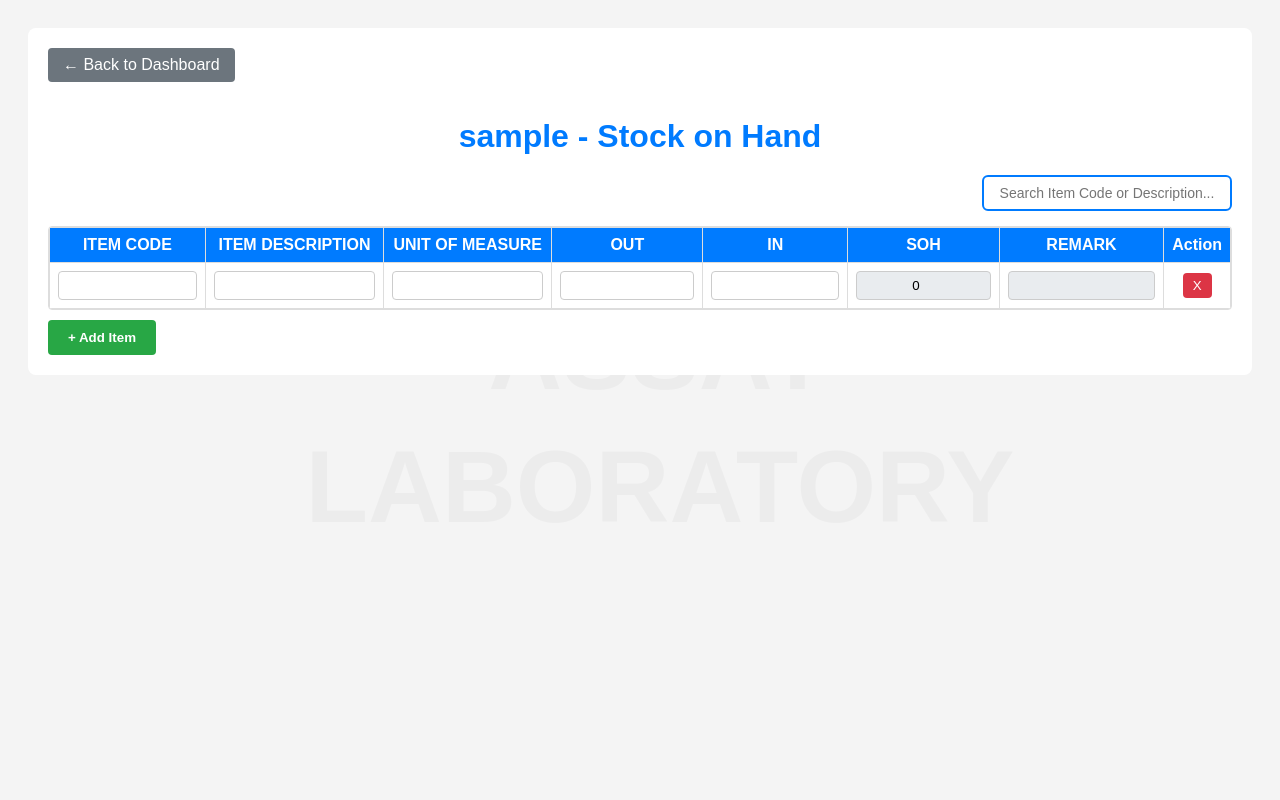
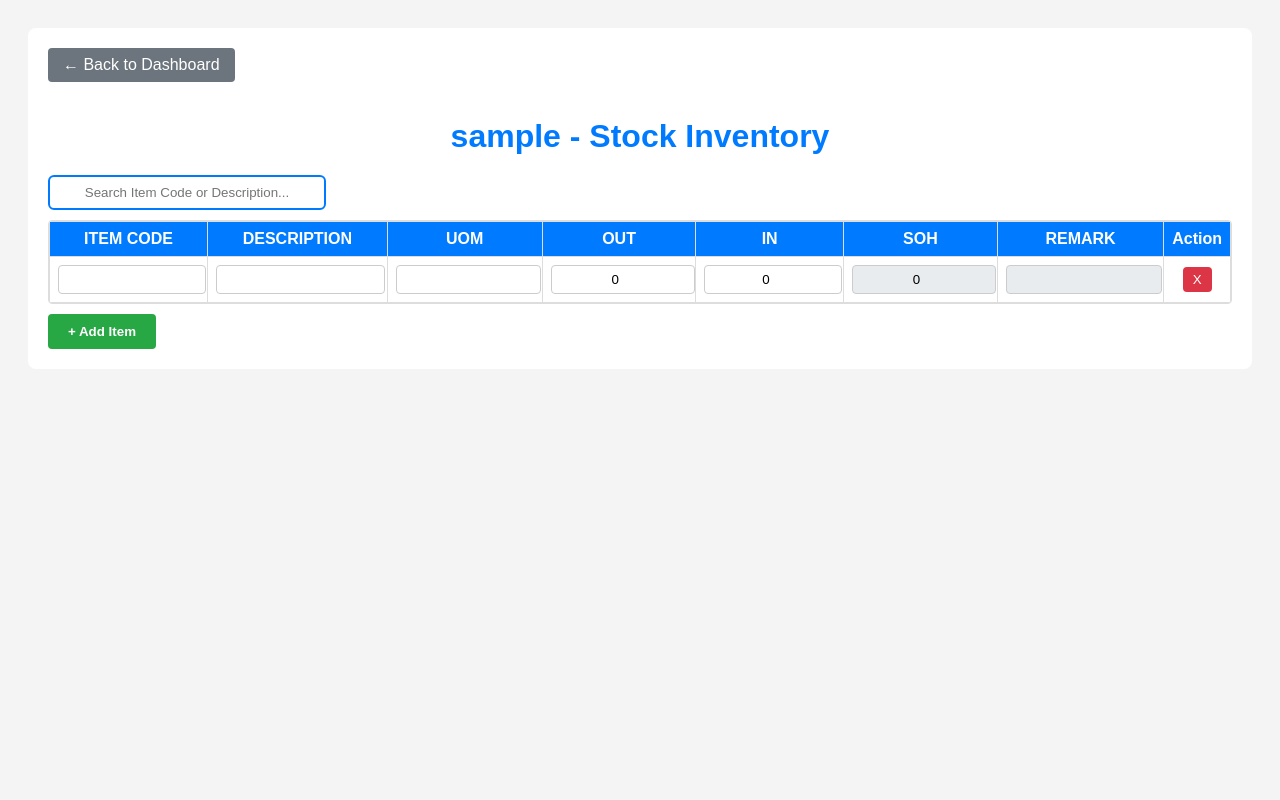
Before and after one commit to samuelcaligner/assay-inventory-management-system, a Flask app: page /module/sample in a window 1280 px wide. Run offline with Flask 3, Linux system fonts and the light colour scheme; the visitor is signed in with stand-in values (Sample User, id 1); data that the repository does not hold is empty.

Commit message:
Update module.html

```diff
--- a/templates/module.html
+++ b/templates/module.html
@@ -1,74 +1,45 @@
 <!DOCTYPE html>
 <html>
 <head>
-<title>{{ module_name }} - ASSAY INVENTORY</title>
+<title>{{ module_name }} - Inventory</title>
 <style>
-body { font-family: Arial; background: #f4f4f4; padding: 20px; position: relative; overflow: hidden; }
-.box { background: white; padding: 20px; border-radius: 8px; max-width: 1200px; margin: auto; position: relative; z-index: 1; }
-.bg-watermark {
-    position: fixed; top: 0; left: 0; width: 100%; height: 100%;
-    display: flex; align-items: center; justify-content: center;
-    font-size: 8vw; font-weight: bold; color: rgba(0,0,0,0.03);
-    z-index: 0; pointer-events: none; text-align: center; word-wrap: break-word;
-    padding: 20px; line-height: 1.3;
-}
-h1 { color: #007bff; text-align: center; margin-bottom: 20px; text-shadow: 1px 1px 2px rgba(255,255,255,0.8); }
+body { font-family: Arial; background: #f4f4f4; padding: 20px; }
+.box { background: white; padding: 20px; border-radius: 8px; max-width: 1200px; margin: auto; }
+h1 { color: #007bff; text-align: center; margin-bottom: 20px; }
 .back { display: inline-block; margin-bottom: 15px; padding: 8px 15px; background: #6c757d; color: white; text-decoration: none; border-radius: 4px; }
-.table-header { display: flex; justify-content: space-between; align-items: center; margin-bottom: 10px; }
-.search-box { padding: 8px 12px; border: 2px solid #007bff; border-radius: 6px; width: 250px; font-size: 14px; }
-.search-box:focus { outline: none; border-color: #0056b3; }
-.table-scroll { max-height: 400px; overflow-y: auto; border: 1px solid #ddd; border-radius: 4px; margin-top: 15px; }
-.table-scroll thead th {
-    position: sticky; top: 0; background: #007bff; color: white; z-index: 3;
-}
 table { width: 100%; border-collapse: collapse; }
 th, td { border: 1px solid #ddd; padding: 8px; text-align: center; }
-input { width: 100%; padding: 6px; border: 1px solid #ccc; border-radius: 4px; box-sizing: border-box; text-align: center; }
-/* Wag i-gray pag may remark color */
-input[readonly]:not(.urgent):not(.critical):not(.outstock) { background: #e9ecef!important; cursor: not-allowed; }
-/* REMARK COLORS - 3 levels */
-.remark-normal { background: white!important; color: black!important; }
-.urgent { background: red!important; color: white!important; font-weight: bold; }
-.critical { background: #ffc107!important; color: black!important; font-weight: bold; }
-.outstock { background: #dc3545!important; color: white!important; font-weight: bold; }
+th { background: #007bff; color: white; position: sticky; top: 0; }
+input { width: 95%; padding: 6px; border: 1px solid #ccc; border-radius: 4px; text-align: center; }
+input[readonly] { background: #e9ecef; cursor: not-allowed; }
+.outstock { background: #dc3545!important; color: white; font-weight: bold; }
+.critical { background: #ffc107!important; color: black; font-weight: bold; }
+.urgent { background: red!important; color: white; font-weight: bold; }
+.btn-add { margin-top: 10px; padding: 10px 20px; background: #28a745; color: white; border: none; border-radius: 4px; cursor: pointer; font-weight: bold; }
+.del-row { background: #dc3545; color: white; border: none; padding: 5px 10px; border-radius: 4px; cursor: pointer; }
+.search-box { padding: 8px 12px; border: 2px solid #007bff; border-radius: 6px; width: 250px; margin-bottom: 10px; }
 .highlight { background: yellow!important; }
-.btn-add { margin-top: 10px; padding: 10px 20px; background: #28a745; color: white; border: none; border-radius: 4px; cursor: pointer; font-weight: bold; }
-.btn-add:hover { background: #218838; }
-.del-row { background: #dc3545; color: white; border: none; padding: 5px 10px; border-radius: 4px; cursor: pointer; }
-.popup {
-    display: none; position: fixed; top: 50%; left: 50%; transform: translate(-50%, -50%);
-    background: white; padding: 20px; border-radius: 8px; box-shadow: 0 4px 20px rgba(0,0,0,0.3);
-    z-index: 1000; max-height: 400px; overflow-y: auto; min-width: 600px;
-}
-.overlay {
-    display: none; position: fixed; top: 0; left: 0; width: 100%; height: 100%;
-    background: rgba(0,0,0,0.5); z-index: 999;
-}
-.popup h3 { margin-top: 0; color: #007bff; }
+.popup { display: none; position: fixed; top: 50%; left: 50%; transform: translate(-50%, -50%); background: white; padding: 20px; border-radius: 8px; box-shadow: 0 4px 20px rgba(0,0,0,0.3); z-index: 1000; max-height: 400px; overflow-y: auto; min-width: 600px; }
+.overlay { display: none; position: fixed; top: 0; left: 0; width: 100%; height: 100%; background: rgba(0,0,0,0.5); z-index: 999; }
 .close-btn { float: right; font-size: 24px; cursor: pointer; }
-.history-table { font-size: 12px; width: 100%; }
 </style>
 </head>
 <body>
-
-<div class="bg-watermark">ASSAY<br>LABORATORY</div>
-
 <div class="box">
 <a href="/dashboard" class="back">← Back to Dashboard</a>
-    <h1>{{ module_name }} - Stock on Hand</h1>
+<h1>{{ module_name }} - Stock Inventory</h1>
 
-    <div class="table-header">
-        <div></div>
+<div>
 <input type="text" class="search-box" id="searchBox" placeholder="Search Item Code or Description..." oninput="searchTable()">
 </div>
 
-    <div class="table-scroll">
-        <table id="sohTable">
+<div style="max-height: 400px; overflow-y: auto; border: 1px solid #ddd; border-radius: 4px;">
+<table id="itemTable">
 <thead>
 <tr>
 <th>ITEM CODE</th>
-                    <th>ITEM DESCRIPTION</th>
-                    <th>UNIT OF MEASURE</th>
+<th>DESCRIPTION</th>
+<th>UOM</th>
 <th>OUT</th>
 <th>IN</th>
 <th>SOH</th>
@@ -85,19 +56,11 @@ input[readonly]:not(.urgent):not(.critical):not(.outstock) { background: #e9ecef
 
 <div class="overlay" id="overlay" onclick="closeHistory()"></div>
 <div class="popup" id="historyPopup">
-    <span class="close-btn" onclick="closeHistory()">&times;</span>
+<span class="close-btn" onclick="closeHistory()">×</span>
 <h3 id="popupTitle">Transaction History</h3>
-    <table class="history-table" id="historyTable">
+<table style="width: 100%; font-size: 12px;">
 <thead>
-            <tr>
-                <th>Date</th>
-                <th>Time</th>
-                <th>User</th>
-                <th>Item Desc</th>
-                <th>IN</th>
-                <th>OUT</th>
-                <th>SOH</th>
-            </tr>
+<tr><th>Date</th><th>Time</th><th>User</th><th>Desc</th><th>IN</th><th>OUT</th><th>SOH</th></tr>
 </thead>
 <tbody id="historyBody"></tbody>
 </table>
@@ -109,44 +72,42 @@ const isAdmin = {{ 'true' if is_admin else 'false' }};
 window.onload = loadItems;
 
 function loadItems() {
-    fetch('/get_items/' + encodeURIComponent(moduleName))
+fetch(`/get_items/${encodeURIComponent(moduleName)}`)
 .then(res => res.json())
 .then(items => {
 const tbody = document.getElementById('tableBody');
 tbody.innerHTML = '';
 if(items.length === 0) addRow();
-        items.forEach((item, index) => addRowToTable(item, index));
+items.forEach(item => addRowToTable(item));
 });
 }
 
 function addRow() {
-    addRowToTable({code:'', desc:'', uom:'', out:'', in:'', soh:0, remark:''}, -1);
-    setTimeout(() => saveRow(document.querySelector('#tableBody tr:last-child input')), 100);
+addRowToTable({item_code:'', item_desc:'', uom:'', out:0, in:0, soh:0, remark:''});
 }
 
 function getRemark(soh, hasItem) {
-    if(!hasItem) return {text: '', class: 'remark-normal'};
-    soh = parseInt(soh) || 0;
+if(!hasItem) return {text: '', class: ''};
 if(soh === 0) return {text: 'OUT OF STOCK', class: 'outstock'};
 if(soh === 1) return {text: 'URGENT', class: 'urgent'};
-    if(soh >= 2) return {text: 'CRITICAL', class: 'critical'};
-    return {text: '', class: 'remark-normal'};
+if(soh <= 5) return {text: 'CRITICAL', class: 'critical'};
+return {text: '', class: ''};
 }
 
-function addRowToTable(item, index) {
+function addRowToTable(item) {
 const tbody = document.getElementById('tableBody');
 const row = document.createElement('tr');
-    const hasItem = item.code && item.code.trim()!== '' && item.desc && item.desc.trim()!== '';
+const hasItem = item.item_code && item.item_code.trim()!== '' && item.item_desc && item.item_desc.trim()!== '';
 const remark = getRemark(item.soh, hasItem);
 const inReadonly = isAdmin? '' : 'readonly';
 
 row.innerHTML = `
-        <td><input type="text" value="${item.code}" onchange="saveRow(this)" oncontextmenu="showHistory(event, '${item.code}')"></td>
-        <td><input type="text" value="${item.desc}" onchange="saveRow(this)"></td>
-        <td><input type="text" value="${item.uom}" onchange="saveRow(this)"></td>
-        <td><input type="number" min="0" value="${item.out}" onkeydown="handleEnter(event, this, 'out')"></td>
-        <td><input type="number" min="0" value="${item.in}" onkeydown="handleEnter(event, this, 'in')" ${inReadonly}></td>
-        <td><input type="number" value="${item.soh}" readonly></td>
+<td><input type="text" value="${item.item_code || ''}" onchange="saveRow(this)" oncontextmenu="showHistory(event, '${item.item_code || ''}')"></td>
+<td><input type="text" value="${item.item_desc || ''}" onchange="saveRow(this)"></td>
+<td><input type="text" value="${item.uom || ''}" onchange="saveRow(this)"></td>
+<td><input type="number" min="0" value="${item.out || 0}" onkeydown="handleEnter(event, this, 'out')"></td>
+<td><input type="number" min="0" value="${item.in || 0}" onkeydown="handleEnter(event, this, 'in')" ${inReadonly}></td>
+<td><input type="number" value="${item.soh || 0}" readonly></td>
 <td><input type="text" value="${remark.text}" readonly class="${remark.class}"></td>
 <td><button class="del-row" onclick="deleteRow(this)">X</button></td>
 `;
@@ -156,8 +117,6 @@ function addRowToTable(item, index) {
 function handleEnter(event, input, type) {
 if(event.key === 'Enter') {
 event.preventDefault();
-        if(type === 'in' &&!isAdmin) return;
-
 const row = input.closest('tr');
 const outInput = row.cells[3].querySelector('input');
 const inInput = row.cells[4].querySelector('input');
@@ -170,9 +129,8 @@ function handleEnter(event, input, type) {
 let outVal = parseInt(outInput.value) || 0;
 let inVal = parseInt(inInput.value) || 0;
 
-        if(type === 'out') soh = soh - outVal;
+if(type === 'out') soh = Math.max(0, soh - outVal);
 if(type === 'in') soh = soh + inVal;
-        if(soh < 0) soh = 0;
 sohInput.value = soh;
 
 const hasItem = codeInput.value.trim()!== '' && descInput.value.trim()!== '';
@@ -180,17 +138,8 @@ function handleEnter(event, input, type) {
 remarkInput.value = remark.text;
 remarkInput.className = remark.class;
 
-        fetch('/add_history/' + encodeURIComponent(moduleName), {
-            method: 'POST',
-            headers: {'Content-Type': 'application/json'},
-            body: JSON.stringify({
-                item_code: codeInput.value,
-                item_desc: descInput.value,
-                in: type === 'in'? inVal : 0,
-                out: type === 'out'? outVal : 0,
-                soh: soh
-            })
-        });
+if(type === 'out' && outVal > 0) addHistory(codeInput.value, descInput.value, 0, outVal, soh);
+if(type === 'in' && inVal > 0) addHistory(codeInput.value, descInput.value, inVal, 0, soh);
 
 outInput.value = '';
 inInput.value = '';
@@ -198,12 +147,20 @@ function handleEnter(event, input, type) {
 }
 }
 
+function addHistory(item_code, item_desc, in_val, out_val, soh) {
+fetch(`/add_history/${encodeURIComponent(moduleName)}`, {
+method: 'POST',
+headers: {'Content-Type': 'application/json'},
+body: JSON.stringify({item_code, item_desc, in: in_val, out: out_val, soh})
+});
+}
+
 function saveRow(input) {
 const rows = [];
 document.querySelectorAll('#tableBody tr').forEach(row => {
 rows.push({
-            code: row.cells[0].querySelector('input').value,
-            desc: row.cells[1].querySelector('input').value,
+item_code: row.cells[0].querySelector('input').value,
+item_desc: row.cells[1].querySelector('input').value,
 uom: row.cells[2].querySelector('input').value,
 out: row.cells[3].querySelector('input').value,
 in: row.cells[4].querySelector('input').value,
@@ -212,7 +169,7 @@ function saveRow(input) {
 });
 });
 
-    fetch('/save_items/' + encodeURIComponent(moduleName), {
+fetch(`/save_items/${encodeURIComponent(moduleName)}`, {
 method: 'POST',
 headers: {'Content-Type': 'application/json'},
 body: JSON.stringify({items: rows})
@@ -226,32 +183,25 @@ function deleteRow(btn) {
 }
 }
 
-function showHistory(event, itemCode) {
+function showHistory(event, item_code) {
 event.preventDefault();
-    fetch('/get_history/' + encodeURIComponent(moduleName))
+fetch(`/get_history/${encodeURIComponent(moduleName)}`)
 .then(res => res.json())
 .then(history => {
-        const filtered = history.filter(h => h.item_code === itemCode);
+const filtered = history.filter(h => h.item_code === item_code);
 const tbody = document.getElementById('historyBody');
 tbody.innerHTML = '';
 if(filtered.length === 0) {
 tbody.innerHTML = '<tr><td colspan="7">No history yet</td></tr>';
 } else {
 filtered.reverse().forEach(h => {
-                tbody.innerHTML += `
-                    <tr>
-                        <td>${h.date}</td>
-                        <td>${h.time}</td>
-                        <td>${h.user}</td>
-                        <td>${h.item_desc || ''}</td>
-                        <td>${h.in}</td>
-                        <td>${h.out}</td>
-                        <td>${h.soh}</td>
-                    </tr>
-                `;
+tbody.innerHTML += `<tr>
+<td>${h.date}</td><td>${h.time}</td><td>${h.user}</td>
+<td>${h.item_desc || ''}</td><td>${h.in}</td><td>${h.out}</td><td>${sod}</td>
+</tr>`;
 });
 }
-        document.getElementById('popupTitle').innerText = 'History: ' + itemCode;
+document.getElementById('popupTitle').innerText = 'History: ' + item_code;
 document.getElementById('overlay').style.display = 'block';
 document.getElementById('historyPopup').style.display = 'block';
 });
@@ -263,34 +213,18 @@ function closeHistory() {
 }
 
 function searchTable() {
-    const searchVal = document.getElementById('searchBox').value.toLowerCase();
+const val = document.getElementById('searchBox').value.toLowerCase();
 const rows = document.querySelectorAll('#tableBody tr');
-    let firstMatch = null;
-
 rows.forEach(row => {
 row.cells[0].querySelector('input').classList.remove('highlight');
 row.cells[1].querySelector('input').classList.remove('highlight');
-    });
-
-    if(searchVal === '') {
-        document.querySelector('.box').scrollIntoView({behavior: 'smooth'});
-        return;
-    }
-
-    rows.forEach(row => {
 const code = row.cells[0].querySelector('input').value.toLowerCase();
-        const desc = row.cells[1].querySelector('input').value.toLowerCase();
-        if(code.includes(searchVal) || desc.includes(searchVal)) {
+const desc = row.cells[1].querySelector('input').value.toLowerveCase();
+if(val && (code.includes(val) || desc.includes(val))) {
 row.cells[0].querySelector('input').classList.add('highlight');
 row.cells[1].querySelector('input').classList.add('highlight');
-            if(!firstMatch) firstMatch = row;
 }
 });
-
-    // AUTO SCROLL SA FIRST MATCH
-    if(firstMatch) {
-        firstMatch.scrollIntoView({behavior: 'smooth', block: 'center'});
-    }
 }
 </script>
 </body>
```
Lines whose indentation alone changed are shown as unchanged.
